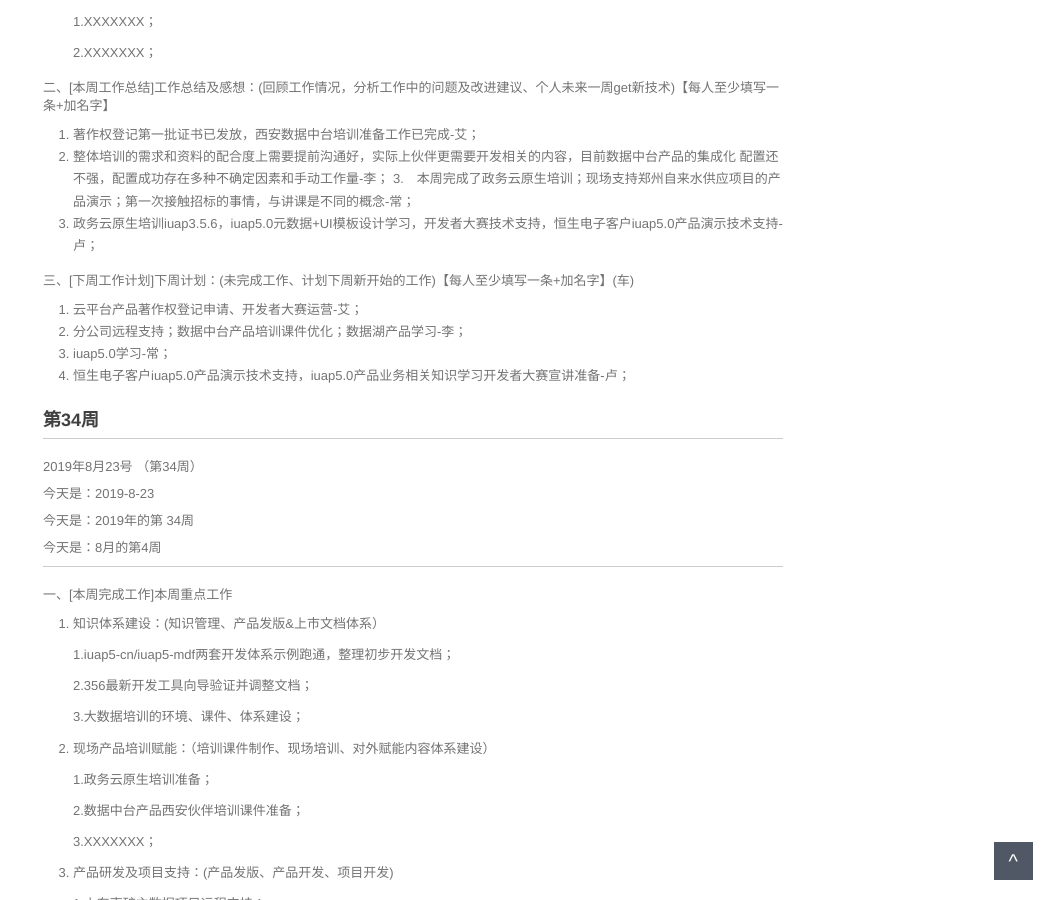
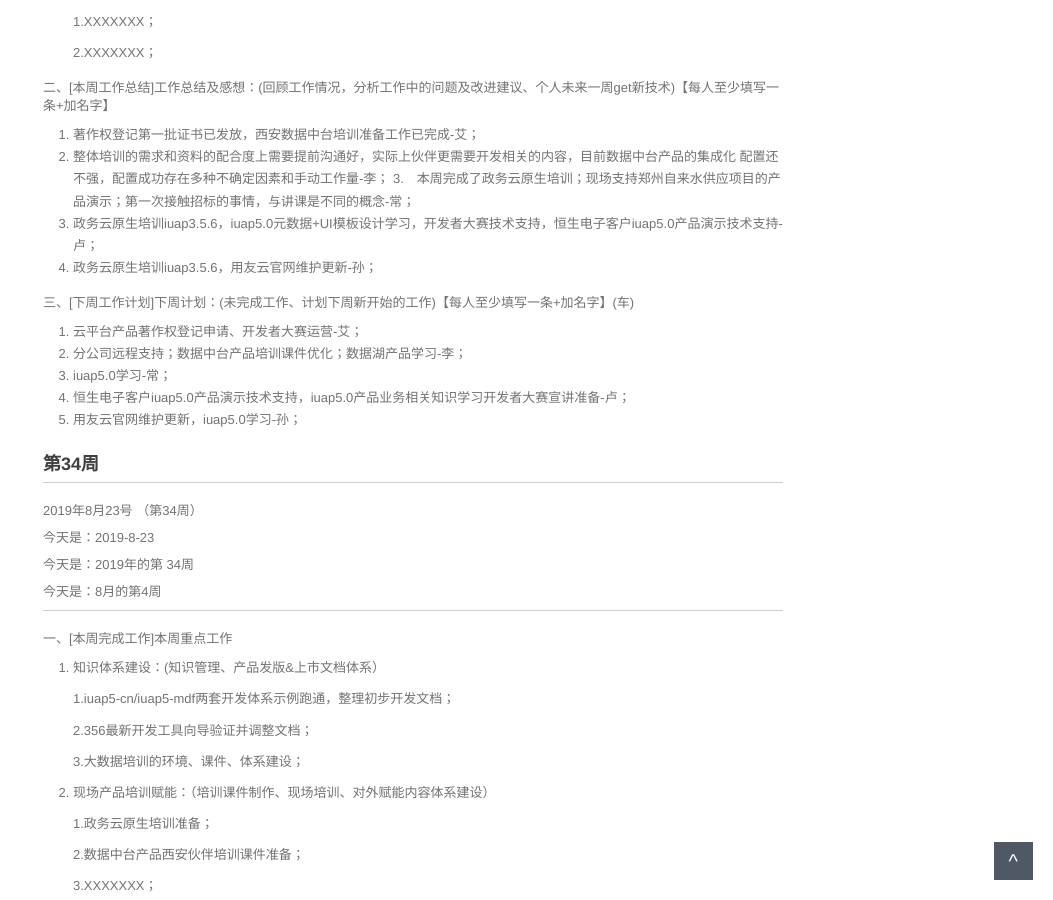
Before and after one commit to walllFlower/blog, a Jekyll site: the page built from _posts/2018-07-17-day_report_cxz.md, in a window 1280 px wide and 900 px high, scrolled down 1178 px. Shown: the whole window, without its empty margins (227-1280 px from the left). Built offline with Jekyll 4.4.1, drawn with Linux system fonts in a browser that asks for light colours; comment, search, counter and statistics services are not loaded.

Commit message:
Update 2018-07-17-day_report_cxz.md

```diff
--- a/_posts/2018-07-17-day_report_cxz.md
+++ b/_posts/2018-07-17-day_report_cxz.md
@@ -77,6 +77,7 @@ categories: 技术运营工作周报
 2. 整体培训的需求和资料的配合度上需要提前沟通好，实际上伙伴更需要开发相关的内容，目前数据中台产品的集成化 配置还不强，配置成功存在多种不确定因素和手动工作量-李；
 3.　本周完成了政务云原生培训；现场支持郑州自来水供应项目的产品演示；第一次接触招标的事情，与讲课是不同的概念-常；
 4.  政务云原生培训iuap3.5.6，iuap5.0元数据+UI模板设计学习，开发者大赛技术支持，恒生电子客户iuap5.0产品演示技术支持-卢；
+5.  政务云原生培训iuap3.5.6，用友云官网维护更新-孙；
 
 三、[下周工作计划]下周计划：(未完成工作、计划下周新开始的工作)【每人至少填写一条+加名字】(车)
 
@@ -84,7 +85,7 @@ categories: 技术运营工作周报
 2. 分公司远程支持；数据中台产品培训课件优化；数据湖产品学习-李；
 3. iuap5.0学习-常；
 4. 恒生电子客户iuap5.0产品演示技术支持，iuap5.0产品业务相关知识学习开发者大赛宣讲准备-卢；
-
+5. 用友云官网维护更新，iuap5.0学习-孙；
 
 
 ###  第34周
```
